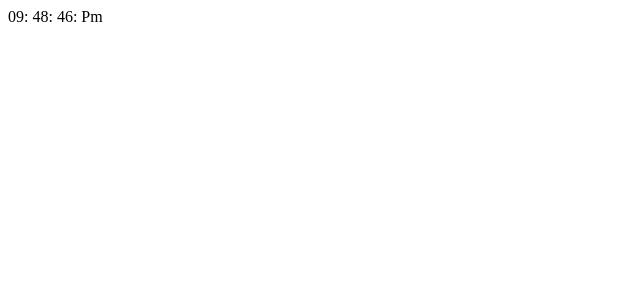
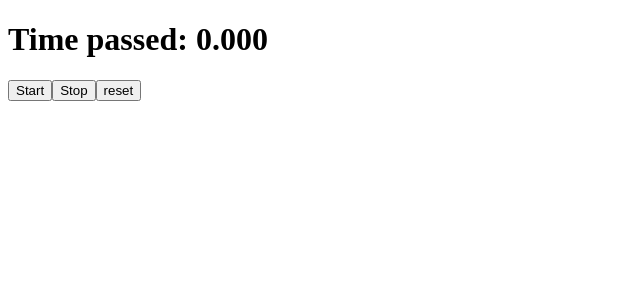
Before and after one commit to Bheem-Works/React-course, a React (Vite) app in the folder kim-miso-react/: page / in a window 1280 px wide. Shown: the top 300 px of the page, without its empty margins (0-640 px from the left). Built offline with nearby package versions, Linux system fonts and the light colour scheme.

Commit message:
last  commit

```diff
--- a/kim-miso-react/src/App.jsx
+++ b/kim-miso-react/src/App.jsx
@@ -27,14 +27,14 @@
   // import MisoEffect from './UseEffect.jsx';
 
   // import MisoList from './ToDoList.jsx';
-  import DigitalClock from './DigitalClock.jsx'
-
-
+  // import DigitalClock from './DigitalClock.jsx'
+  // import UseRef from './UseRef.jsx';
+  import TimerClock from './TimerClock.jsx'
 
 const App = () => {
   return (
     <div>
-      <DigitalClock />
+      <TimerClock />
     </div>
   );
 };
--- /dev/null
+++ b/kim-miso-react/src/TimerClock.jsx
@@ -0,0 +1,45 @@
+import React,{useState,useRef} from 'react'
+
+const TimerClock = () => {
+  const[startTime,setstartTime] = useState(null);
+  const [nowTime,setNowTime] = useState(null);
+  const [resetFlag,setResetFlag] = useState(null);
+  let intervalRef = useRef(null);
+
+  function startButton() {
+    setstartTime(Date.now());
+    setNowTime(Date.now())
+    setResetFlag(false);
+
+
+    clearInterval(intervalRef.current);
+    intervalRef.current = setInterval(()=>{
+      setNowTime(Date.now())
+    },10);
+  }
+  function handleStop() {
+    clearInterval(intervalRef.current);
+  }
+  function reset() {
+    clearInterval(intervalRef.current);
+    setstartTime(null)
+    setNowTime(null)
+    setResetFlag(true)
+  }
+  let secondPassed = 0;
+  if(startTime !==null && nowTime !== null) {
+    secondPassed = (nowTime-startTime) / 1000;
+  }
+
+  return (
+
+    <div>
+      <h1>Time passed: {resetFlag ? '0.000': secondPassed.toFixed(3)} </h1>
+      <button onClick={startButton}>Start</button>
+      <button onClick={handleStop}>Stop</button>
+      <button onClick={reset}>reset</button>
+    </div>
+  )
+}
+
+export default TimerClock
--- /dev/null
+++ b/kim-miso-react/src/UseRef.jsx
@@ -0,0 +1,10 @@
+import React, {useState,useRef} from 'react';
+
+function ref () {
+    const [value,setValue ] = useState(0);
+    function addValue() {
+        setValue()
+    }
+    return(<div></div>);
+}
+export default ref;
```
